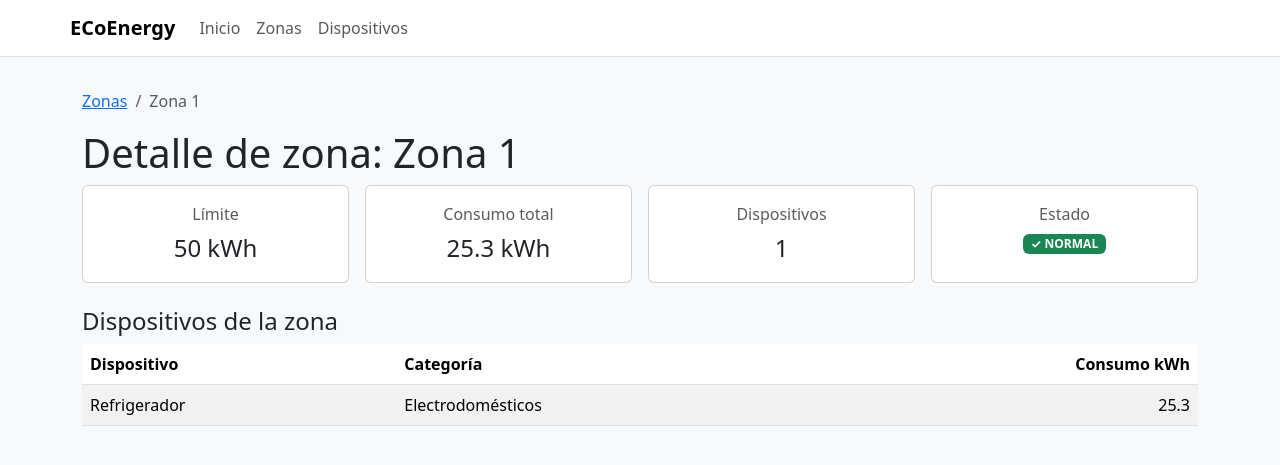
After one commit to ChristianInacapBarrera/backend-flex-EcoEnergy, a Django app: page /zonas/1/ in a window 1280 px wide. The commit adds this page. Shown: the top 465 px of the page. Run offline with Django 5.2, Linux system fonts and the light colour scheme; some libraries are stand-ins or nearby versions.

Commit message:
Se implementa 404 controlado en zona/id_inexistente

```diff
--- a/dispositivos/services.py
+++ b/dispositivos/services.py
@@ -2,13 +2,64 @@ import json
 
 from django.conf import settings
 
-def cargar_dispositivos():
 
-    ruta = settings.BASE_DIR / "data" / 'dispositivos.json'
+def _cargar_json(nombre_archivo, mensaje):
+    ruta = settings.BASE_DIR / "data" / nombre_archivo
 
     with ruta.open(encoding="utf-8") as archivo:
         datos = json.load(archivo)
 
     if not isinstance(datos, list):
-        raise ValueError("Se esperaba una lista de dispositivos")
+        raise ValueError(mensaje)
     return datos
+
+
+def cargar_zonas():
+    return _cargar_json("zonas.json", "Se esperaba una lista de zonas")
+
+
+def cargar_categorias():
+    return _cargar_json("categorias.json", "Se esperaba una lista de categorias")
+
+
+def cargar_dispositivos():
+    return _cargar_json("dispositivos.json", "Se esperaba una lista de dispositivos")
+
+
+def obtener_zona(zona_id):
+    for zona in cargar_zonas():
+        if zona["id"] == zona_id:
+            return zona
+    return None
+
+
+def obtener_categoria(categoria_id):
+    for categoria in cargar_categorias():
+        if categoria["id"] == categoria_id:
+            return categoria["nombre"]
+    return "Sin categoría"
+
+
+def dispositivos_por_zona(zona_id):
+    return [
+        dispositivo
+        for dispositivo in cargar_dispositivos()
+        if dispositivo["zona_id"] == zona_id
+    ]
+
+
+def consumo_total_zona(zona_id):
+    return sum(
+        dispositivo["consumo_kwh"]
+        for dispositivo in dispositivos_por_zona(zona_id)
+    )
+
+
+def estado_zona(consumo_total, limite_kwh):
+    if consumo_total > limite_kwh:
+        return "ALERTA"
+    return "NORMAL"
+
+
+def cantidad_dispositivos(zona_id):
+    return len(dispositivos_por_zona(zona_id))
--- a/dispositivos/urls.py
+++ b/dispositivos/urls.py
@@ -1,9 +1,11 @@
 from django.urls import path
+
 from . import views
+
 app_name = "dispositivos"
 urlpatterns = [
     path("", views.inicio, name="inicio"),
-    path("zonas/<int:zona_id>/dispositivos/", views.dispositivos_zona, name="por_zona"),
-    path("dispositivos/<int:dispositivo_id>/", views.dispositivos_id),
-    path("dispositivos/", views.catalogo, name="catalogo")
-    ]
+    path("zonas/", views.listar_zonas, name="zonas"),
+    path("zonas/<int:zona_id>/", views.detalle_zona, name="detalle_zona"),
+    path("dispositivos/", views.catalogo, name="catalogo"),
+]
--- a/dispositivos/views.py
+++ b/dispositivos/views.py
@@ -1,78 +1,83 @@
 from django.shortcuts import render
-from .services import cargar_dispositivos
-# Create your views here.
 
-from django.http import HttpResponse
-"""def inicio(request): #Forma basica de mostrar contenido
-    return HttpResponse(
-        "<h1>EcoEnergy</h1>"
-        "<p>Back End en funcionamiento</p>"
-        )"""
+from .services import (
+    cantidad_dispositivos,
+    cargar_dispositivos,
+    cargar_zonas,
+    consumo_total_zona,
+    estado_zona,
+    obtener_categoria,
+    obtener_zona,
+)
 
-#Esats funciones dirigen que mostrar
-
-# dispositivos/views.py
-def dispositivos_zona(request, zona_id): #clase 3
-    if zona_id != 3:
-        return HttpResponse(
-            "Zona no encontrada", status=404
-        )
-    return HttpResponse(
-        f"Dispositivos de la zona {zona_id}"
-    )
-
-def dispositivos_id(request, dispositivo_id): #implementacion autonoma
-    if dispositivo_id == 10:
-        context2 = {"mensaje": f"Dispositivo {dispositivo_id} inexistente"}
-    else:
-        context2= {"mensaje": f"Dispositivo {dispositivo_id} encontrado."}
-
-
-    return render(
-        request,
-        "dispositivos/dispositivo.html",
-        context2,
-    )
 
 def inicio(request):
     contexto = {
         "sistema": "EcoEnergy",
-        "mensaje": "Monitoreo energico responsable",
+        "mensaje": "Monitoreo energético responsable",
         "asignatura": "Programación Back End",
     }
-    return render(
-        request,
-        "dispositivos/inicio.html",
-        contexto,
-    )
+    return render(request, "dispositivos/inicio.html", contexto)
 
-def catalogo(request):
-    dispositivos = [
-        {"nombre":"Medidor inteligente", "estado": "Activo"},
-        {"nombre":"Sensor de temperatura", "estado": "Activo"},
-        {"nombre":"Climatizador", "estado": "Revisión"}
-    ]
-    return render(
-        request,
-        "dispositivos/catalogo.html",
-        {"dispositivos": dispositivos},
-    )
+
+def listar_zonas(request):
+    zonas = []
+    for zona in cargar_zonas():
+        zona_id = zona["id"]
+        zonas.append(
+            {
+                "id": zona_id,
+                "nombre": zona["nombre"],
+                "limite_kwh": zona["limite_kwh"],
+                "cantidad_dispositivos": cantidad_dispositivos(zona_id),
+                "consumo_total": consumo_total_zona(zona_id),
+                "estado": estado_zona(
+                    consumo_total_zona(zona_id), zona["limite_kwh"]
+                ),
+            }
+        )
+    return render(request, "dispositivos/zonas.html", {"zonas": zonas})
+
+
+def detalle_zona(request, zona_id):
+    zona = obtener_zona(zona_id)
+    if zona is None:
+        return render(request, "404.html", status=404)
+
+    dispositivos = []
+    for dispositivo in cargar_dispositivos():
+        if dispositivo["zona_id"] == zona_id:
+            dispositivos.append(
+                {
+                    "nombre": dispositivo["nombre"],
+                    "consumo_kwh": dispositivo["consumo_kwh"],
+                    "categoria": obtener_categoria(dispositivo["categoria_id"]),
+                }
+            )
+
+    consumo_total = consumo_total_zona(zona_id)
+    contexto = {
+        "zona": zona,
+        "dispositivos": dispositivos,
+        "consumo_total": consumo_total,
+        "cantidad_dispositivos": len(dispositivos),
+        "estado": estado_zona(consumo_total, zona["limite_kwh"]),
+    }
+    return render(request, "dispositivos/zona_detalle.html", contexto)
 
 
 def catalogo(request):
-    dispositivos = cargar_dispositivos()
-
-    activos = sum(
-        1 for item in dispositivos
-        if item["estado"] == "Activo"
-    )
-
+    dispositivos = []
+    for dispositivo in cargar_dispositivos():
+        dispositivos.append(
+            {
+                "nombre": dispositivo["nombre"],
+                "consumo_kwh": dispositivo["consumo_kwh"],
+                "categoria": obtener_categoria(dispositivo["categoria_id"]),
+            }
+        )
     contexto = {
         "dispositivos": dispositivos,
         "total": len(dispositivos),
-        "total_activos": activos,
     }
-
-    return render(
-        request, "dispositivos/catalogo.html", contexto
-    )
+    return render(request, "dispositivos/catalogo.html", contexto)
--- a/templates/base.html
+++ b/templates/base.html
@@ -6,17 +6,39 @@
 <head>
     {% bootstrap_css %}
     <meta charset="utf-8">
+    <meta name="viewport" content="width=device-width, initial-scale=1">
     <title>{% block title %}EcoEnergy{% endblock %}</title>
 </head>
-<body class="container py-4">
+<body class="bg-light">
 
+    <header class="bg-white border-bottom mb-4">
+        <nav class="navbar navbar-expand-lg container">
+            <a class="navbar-brand fw-bold" href="{% url 'dispositivos:inicio' %}">ECoEnergy</a>
+            <button class="navbar-toggler" type="button" data-bs-toggle="collapse"
+                    data-bs-target="#navPrincipal" aria-controls="navPrincipal"
+                    aria-expanded="false" aria-label="Abrir navegación">
+                <span class="navbar-toggler-icon"></span>
+            </button>
+            <div class="collapse navbar-collapse" id="navPrincipal">
+                <ul class="navbar-nav">
+                    <li class="nav-item">
+                        <a class="nav-link" href="{% url 'dispositivos:inicio' %}">Inicio</a>
+                    </li>
+                    <li class="nav-item">
+                        <a class="nav-link" href="{% url 'dispositivos:zonas' %}">Zonas</a>
+                    </li>
+                    <li class="nav-item">
+                        <a class="nav-link" href="{% url 'dispositivos:catalogo' %}">Dispositivos</a>
+                    </li>
+                </ul>
+            </div>
+        </nav>
+    </header>
 
-    <nav>
-        <a href="{% url 'dispositivos:inicio' %}">Inicio</a>
-        <a href="{% url 'dispositivos:catalogo' %}">Dispositivos</a>
+    <main class="container py-2">
+        {% block content %}{% endblock %}
+    </main>
 
-    </nav>
-    <main>{% block content %}{% endblock %}</main>
 {% bootstrap_javascript %}
 </body>
 </html>
--- a/templates/dispositivos/dispositivo.html
+++ /dev/null
@@ -1,6 +0,0 @@
-<!-- templates/dispositivos/dispositivo.html -->
-{% extends "base.html" %}
-{% block title %}Dispositivo | EcoEnergy{% endblock %}
-{% block content %}
-    <p>{{ mensaje }}</p>
-{% endblock %}
--- /dev/null
+++ b/templates/dispositivos/zona_detalle.html
@@ -0,0 +1,84 @@
+<!-- templates/dispositivos/zona_detalle.html -->
+{% extends "base.html" %}
+{% block title %}Detalle de zona | EcoEnergy{% endblock %}
+{% block content %}
+    <nav aria-label="breadcrumb">
+        <ol class="breadcrumb">
+            <li class="breadcrumb-item">
+                <a href="{% url 'dispositivos:zonas' %}">Zonas</a>
+            </li>
+            <li class="breadcrumb-item active" aria-current="page">
+                {{ zona.nombre }}
+            </li>
+        </ol>
+    </nav>
+
+    <h1>Detalle de zona: {{ zona.nombre }}</h1>
+
+    <div class="row row-cols-1 row-cols-md-4 g-3 mb-4">
+        <div class="col">
+            <div class="card h-100">
+                <div class="card-body text-center">
+                    <p class="card-text text-muted mb-1">Límite</p>
+                    <p class="card-text fs-4 mb-0">{{ zona.limite_kwh }} kWh</p>
+                </div>
+            </div>
+        </div>
+        <div class="col">
+            <div class="card h-100">
+                <div class="card-body text-center">
+                    <p class="card-text text-muted mb-1">Consumo total</p>
+                    <p class="card-text fs-4 mb-0">{{ consumo_total }} kWh</p>
+                </div>
+            </div>
+        </div>
+        <div class="col">
+            <div class="card h-100">
+                <div class="card-body text-center">
+                    <p class="card-text text-muted mb-1">Dispositivos</p>
+                    <p class="card-text fs-4 mb-0">{{ cantidad_dispositivos }}</p>
+                </div>
+            </div>
+        </div>
+        <div class="col">
+            <div class="card h-100">
+                <div class="card-body text-center">
+                    <p class="card-text text-muted mb-1">Estado</p>
+                    {% if estado == "ALERTA" %}
+                        <span class="badge bg-danger">&#9888; ALERTA</span>
+                    {% else %}
+                        <span class="badge bg-success">&#10003; NORMAL</span>
+                    {% endif %}
+                </div>
+            </div>
+        </div>
+    </div>
+
+    <h2 class="h4">Dispositivos de la zona</h2>
+    {% if dispositivos %}
+        <div class="table-responsive">
+            <table class="table table-striped align-middle">
+                <thead>
+                    <tr>
+                        <th scope="col">Dispositivo</th>
+                        <th scope="col">Categoría</th>
+                        <th scope="col" class="text-end">Consumo kWh</th>
+                    </tr>
+                </thead>
+                <tbody>
+                    {% for dispositivo in dispositivos %}
+                        <tr>
+                            <td>{{ dispositivo.nombre }}</td>
+                            <td>{{ dispositivo.categoria }}</td>
+                            <td class="text-end">{{ dispositivo.consumo_kwh }}</td>
+                        </tr>
+                    {% endfor %}
+                </tbody>
+            </table>
+        </div>
+    {% else %}
+        <div class="alert alert-info" role="alert">
+            Esta zona no tiene dispositivos.
+        </div>
+    {% endif %}
+{% endblock %}
```
Also changed, not shown: templates/404.html (added, +21 -0 lines), templates/dispositivos/catalogo.html (+27 -8 lines), templates/dispositivos/zonas.html (added, +34 -0 lines).
